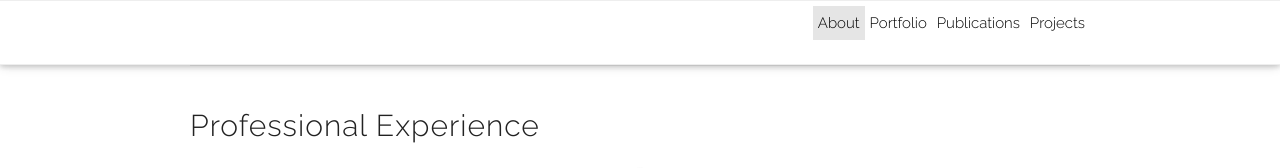
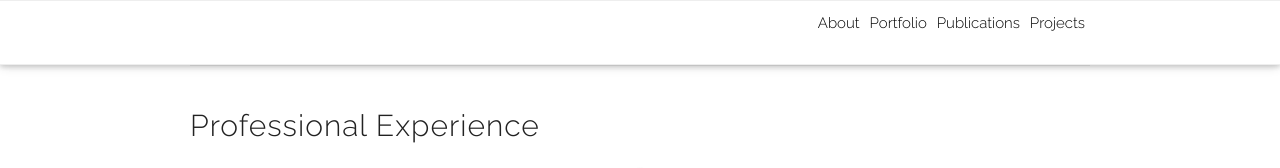
Before and after one commit to gfw001/gfw001.github.io, a Jekyll site: the page professional.html, which Jekyll copies as it is, in a window 1280 px wide. Shown: the top 168 px of the page. Built offline with Jekyll 4.4.1, drawn with Linux system fonts in a browser that asks for light colours; comment, search, counter and statistics services are not loaded; a style sheet for code colours, icons or effects is not loaded.

Commit message:
Update professional.html

```diff
--- a/professional.html
+++ b/professional.html
@@ -109,7 +109,7 @@
        <button class="navbar-toggler collapsed ml-auto" type="button" data-toggle="collapse" data-target="#navbarNav" aria-controls="navbarNav" aria-expanded="false" aria-label="Toggle navigation"> <span class="sr-only">Toggle navigation</span> <span class="icon-bar top-bar"></span> <span class="icon-bar middle-bar"></span> <span class="icon-bar bottom-bar"></span> </button>
        <div class="collapse navbar-collapse text-right" id="navbarNav">
 	  <ul class="navbar-nav ml-auto flex-nowrap">
-	     <li class="nav-item active"> <a class="nav-link" href="/">About<span class="sr-only">(current)</span></a> </li>
+	     <li class="nav-item "> <a class="nav-link" href="/">About<span class="sr-only">(current)</span></a> </li>
 	     <li class="nav-item "> <a class="nav-link" href="/portfolio">Portfolio</a> </li>
 	     <li class="nav-item "> <a class="nav-link" href="/publications">Publications</a> </li>
 	     <li class="nav-item "> <a class="nav-link" href="/products">Projects</a> </li>
```
